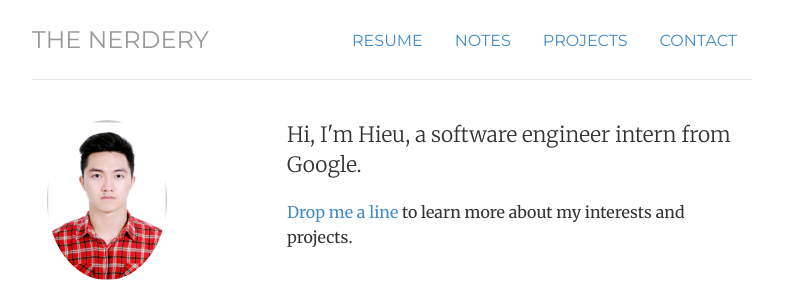
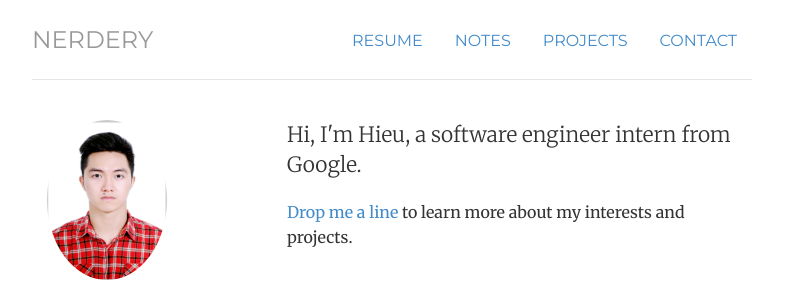
Before and after one commit to hieule22/hieule22.github.io, a Jekyll site: the page built from index.html, in a window 1280 px wide. Shown: the top 282 px of the page, without its empty margins (248-1045 px from the left). Built offline with Jekyll 4.4.1, drawn with Linux system fonts in a browser that asks for light colours.

Commit message:
Update header.html

```diff
--- a/_includes/header.html
+++ b/_includes/header.html
@@ -5,5 +5,5 @@
 		<li class="{{ page.projects }}"><a href="/projects" title="Projects">Projects</a></li>
 		<li class="{{ page.contact }}"><a href="/contact" title="Contact">Contact</a></li>
 	</ul>
-	<h3 class="text-muted"><a href="/">The Nerdery</a></h3>
+	<h3 class="text-muted"><a href="/">Nerdery</a></h3>
 </div> <!-- /header -->
```
